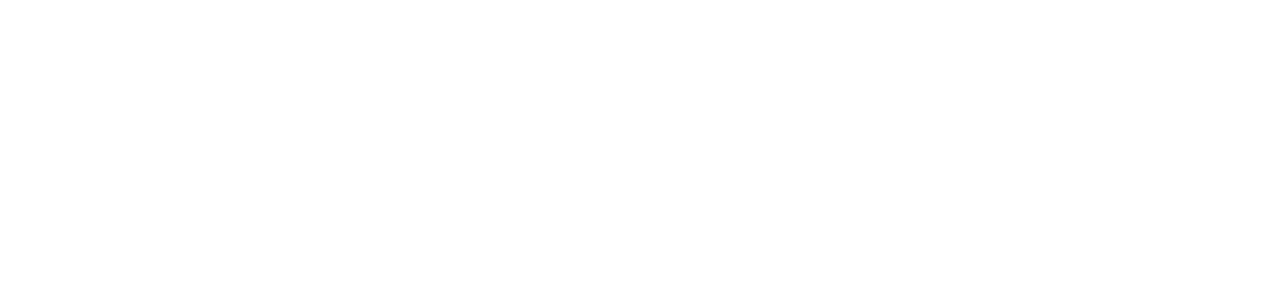
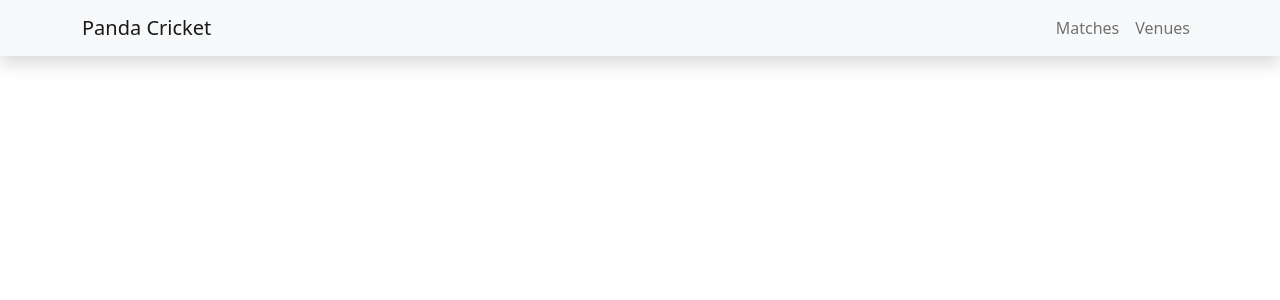
Before and after one commit to MananAg007/DBMS-Lab-4, a React (Create React App) app in the folder client_/: page / in a window 1280 px wide. Shown: the top 300 px of the page. Built offline with nearby package versions, Linux system fonts and the light colour scheme.

Commit message:
Added Header

```diff
--- a/client_/src/App.jsx
+++ b/client_/src/App.jsx
@@ -10,6 +10,24 @@
 const App = () => {
     return (
   <ContextProvider>
+        <nav class="navbar navbar-expand-lg navbar-light bg-light shadow fixed-top">
+  <div class="container">
+    <a class="navbar-brand" href="#">Panda Cricket</a>
+    <button class="navbar-toggler" type="button" data-bs-toggle="collapse" data-bs-target="#navbarResponsive" aria-controls="navbarResponsive" aria-expanded="false" aria-label="Toggle navigation">
+      <span class="navbar-toggler-icon"></span>
+    </button>
+    <div class="collapse navbar-collapse" id="navbarResponsive">
+      <ul class="navbar-nav ms-auto">
+        <li class="nav-item active">
+          <a class="nav-link" href="http://localhost:3000/matches">Matches</a>
+        </li>
+        <li class="nav-item">
+          <a class="nav-link" href="http://localhost:3000/venues">Venues</a>
+        </li>
+      </ul>
+    </div>
+  </div>
+</nav>
        <div className='container'>
            <Router>
                 <Switch>
```
